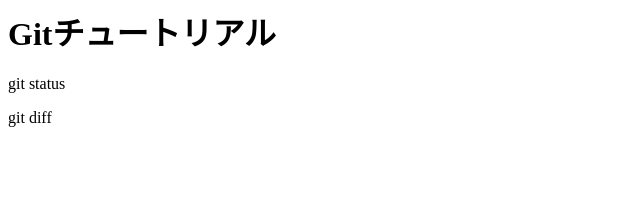
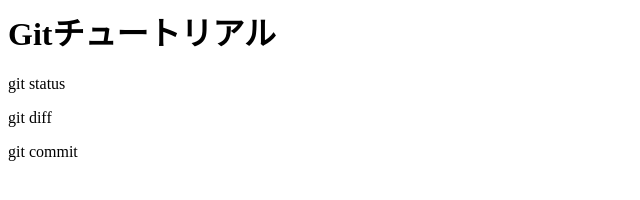
Before and after one commit to yuki-udemy/git_tutorial, a plain HTML site: page index.html in a window 1280 px wide. Shown: the full height of the page, 0-640 px from the left. Drawn offline with Linux system fonts and the light colour scheme.

Commit message:
git commit --amend 追加

```diff
--- a/index.html
+++ b/index.html
@@ -1,3 +1,4 @@
 <h1>Gitチュートリアル</h1>
 <P>git status</p>
 <p>git diff</P>
+<p>git commit</P>
```
